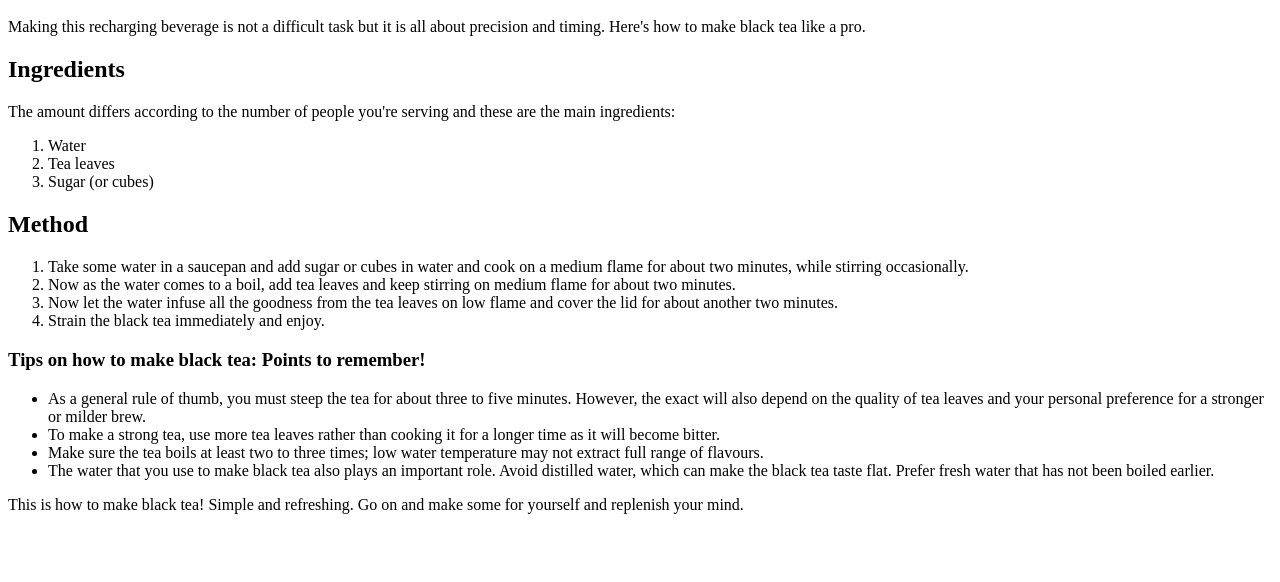
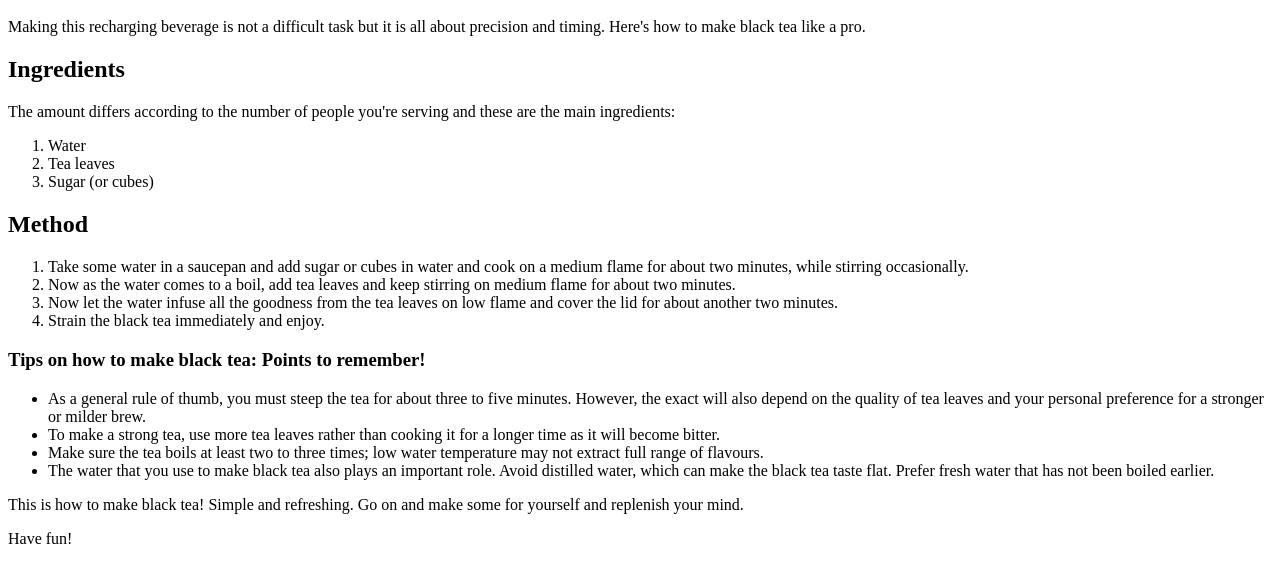
Before and after one commit to millie-g/html-assignment-02, a plain HTML site: page index.html in a window 1280 px wide. Shown: the part 48-630 px from the top of the page. Drawn offline with Linux system fonts and the light colour scheme.

Commit message:
Add Paragraph

```diff
--- a/index.html
+++ b/index.html
@@ -37,3 +37,5 @@
 </ul>
 
 <p> This is how to make black tea! Simple and refreshing. Go on and make some for yourself and replenish your mind. </p>
+
+<p> Have fun! </p>
```
